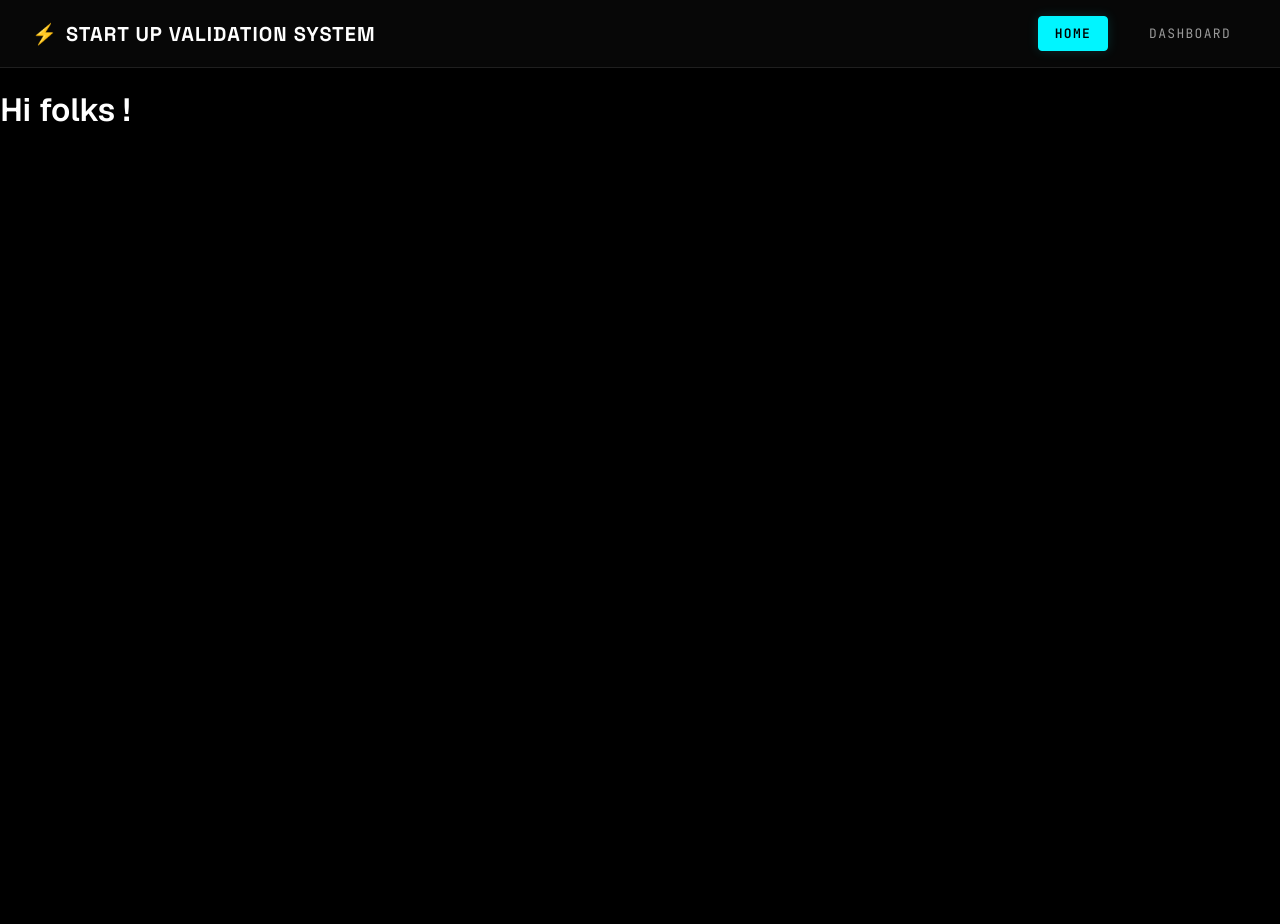
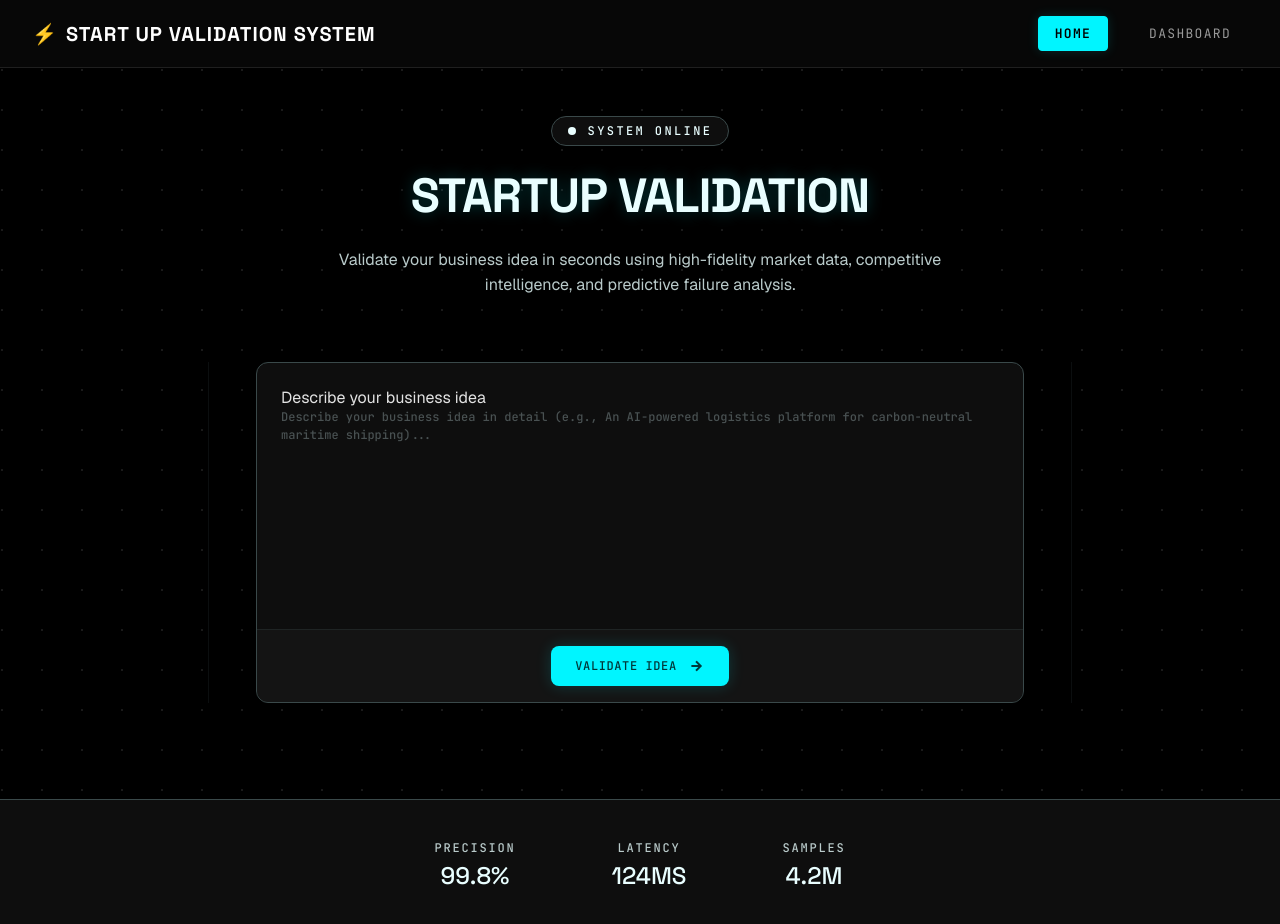
Before and after one commit to fabriziodeltufo/react-startup-val, a React (Vite) app: page / in a window 1280 px wide. Shown: the top 924 px of the page. Before the commit the page ends 800 px from the top, so only its background shows below. Built offline with nearby package versions, Linux system fonts and the light colour scheme.

Commit message:
feat: implement high-fidelity homepage layout with interactive startup validation input and decorative HUD elements

```diff
--- a/index.html
+++ b/index.html
@@ -10,6 +10,9 @@
   <link
     href="https://fonts.googleapis.com/css2?family=Space+Grotesk:wght@400;500;600;700&family=JetBrains+Mono:wght@400;500;600&family=Geist:wght@300;400;500;600&display=swap"
     rel="stylesheet">
+  <link
+    href="https://fonts.googleapis.com/css2?family=Material+Symbols+Outlined:wght,FILL@100..700,0..1&display=swap"
+    rel="stylesheet">
   <title>Startup Validator</title>
 </head>
 
--- a/src/components/HomePage.jsx
+++ b/src/components/HomePage.jsx
@@ -1,9 +1,104 @@
-import React from 'react';
+import React, { useState } from 'react';
+import { NavLink, useNavigate } from 'react-router-dom';
+import './style/HomePage.css';
 
 function HomePage() {
+  const [idea, setIdea] = useState('');
+  const navigate = useNavigate();
+
+  const handleValidate = (e) => {
+    e.preventDefault();
+    // Simulate validation and navigate to dashboard
+    navigate('/dashboard');
+  };
+
   return (
-    <div>
-      <h1>Hi folks !</h1>
+    <div className="home-page-container">
+      <main className="home-main">
+        {/* Hero Section */}
+        <section className="hero-section">
+          <div className="system-badge">
+            <span className="status-indicator">
+              <span className="animate-ping"></span>
+              <span className="bg-dot"></span>
+            </span>
+            <span className="badge-text">SYSTEM ONLINE</span>
+          </div>
+
+          <h1 className="hero-title">
+            STARTUP VALIDATION
+          </h1>
+
+          <p className="hero-subtitle">
+            Validate your business idea in seconds using high-fidelity market data, competitive intelligence, and predictive failure analysis.
+          </p>
+        </section>
+
+        {/* Input Area */}
+        <section className="input-section">
+          <form onSubmit={handleValidate} className="input-card">
+            <div className="input-body">
+              <label className="sr-only" htmlFor="idea-input">Describe your business idea</label>
+              <textarea
+                id="idea-input"
+                className="textarea-input"
+                placeholder="Describe your business idea in detail (e.g., An AI-powered logistics platform for carbon-neutral maritime shipping)..."
+                value={idea}
+                onChange={(e) => setIdea(e.target.value)}
+              />
+            </div>
+            <div className="input-footer">
+              <button type="submit" className="validate-btn">
+                VALIDATE IDEA
+                <span className="material-symbols-outlined">arrow_forward</span>
+              </button>
+            </div>
+          </form>
+
+          {/* Decorative HUD elements */}
+          <div className="hud-line-left"></div>
+          <div className="hud-line-right"></div>
+        </section>
+      </main>
+
+      {/* Footer Stats */}
+      <footer className="stats-footer">
+        <div className="stats-container">
+          <div className="stats-grid">
+            <div className="stat-item">
+              <span className="stat-label">PRECISION</span>
+              <span className="stat-val">99.8%</span>
+            </div>
+            <div className="stat-item">
+              <span className="stat-label">LATENCY</span>
+              <span className="stat-val">124MS</span>
+            </div>
+            <div className="stat-item">
+              <span className="stat-label">SAMPLES</span>
+              <span className="stat-val">4.2M</span>
+            </div>
+          </div>
+        </div>
+      </footer>
+
+      {/* Bottom Nav for Mobile */}
+      <nav className="mobile-bottom-nav">
+        <NavLink
+          to="/"
+          className={({ isActive }) => `mobile-nav-item ${isActive ? 'active' : ''}`}
+          end
+        >
+          <span className="material-symbols-outlined">home</span>
+          <span className="mobile-nav-label">HOME</span>
+        </NavLink>
+        <NavLink
+          to="/dashboard"
+          className={({ isActive }) => `mobile-nav-item ${isActive ? 'active' : ''}`}
+        >
+          <span className="material-symbols-outlined">analytics</span>
+          <span className="mobile-nav-label">DASHBOARD</span>
+        </NavLink>
+      </nav>
     </div>
   );
 }
--- /dev/null
+++ b/src/components/style/HomePage.css
@@ -0,0 +1,334 @@
+/* HomePage.css - Replicating Stitch Home Page layout exactly in Vanilla CSS */
+
+.home-page-container {
+  background-color: #000000;
+  background-image: radial-gradient(circle at 2px 2px, #1a1a1a 1px, transparent 0);
+  background-size: 40px 40px;
+  min-height: calc(100vh - 73px); /* Excludes glassmorphic header height */
+  display: flex;
+  flex-direction: column;
+  color: #e2e2e2;
+  font-family: 'Geist', sans-serif;
+  box-sizing: border-box;
+  position: relative;
+  overflow-x: hidden;
+}
+
+.home-main {
+  flex-grow: 1;
+  display: flex;
+  flex-direction: column;
+  align-items: center;
+  justify-content: center;
+  padding: 48px 32px 96px 32px;
+  max-width: 1200px;
+  margin: 0 auto;
+  width: 100%;
+  box-sizing: border-box;
+}
+
+/* Hero Section Styles */
+.hero-section {
+  text-align: center;
+  margin-bottom: 64px;
+  display: flex;
+  flex-direction: column;
+  align-items: center;
+  gap: 24px;
+}
+
+.system-badge {
+  display: inline-flex;
+  align-items: center;
+  gap: 12px;
+  padding: 6px 16px;
+  background-color: #0e0e0e;
+  border: 1px solid #3a494a;
+  border-radius: 9999px;
+}
+
+.status-indicator {
+  position: relative;
+  display: flex;
+  height: 8px;
+  width: 8px;
+}
+
+.status-indicator .animate-ping {
+  animation: ping 2s cubic-bezier(0, 0, 0.2, 1) infinite;
+  position: absolute;
+  display: inline-flex;
+  height: 100%;
+  width: 100%;
+  border-radius: 9999px;
+  background-color: #e9feff;
+  opacity: 0.75;
+}
+
+.status-indicator .bg-dot {
+  position: relative;
+  display: inline-flex;
+  border-radius: 9999px;
+  height: 8px;
+  width: 8px;
+  background-color: #e9feff;
+}
+
+@keyframes ping {
+  0% {
+    transform: scale(1);
+    opacity: 0.75;
+  }
+  70%, 100% {
+    transform: scale(3);
+    opacity: 0;
+  }
+}
+
+.badge-text {
+  font-family: 'JetBrains Mono', monospace;
+  font-size: 12px;
+  font-weight: 500;
+  color: #e9feff;
+  letter-spacing: 0.2em;
+}
+
+.hero-title {
+  font-family: 'Space Grotesk', sans-serif;
+  font-size: 48px;
+  font-weight: 700;
+  color: #e9feff;
+  text-shadow: 0 0 15px rgba(0, 220, 229, 0.25);
+  letter-spacing: -0.02em;
+  text-transform: uppercase;
+  margin: 0;
+}
+
+@media (max-width: 768px) {
+  .hero-title {
+    font-size: 32px;
+  }
+}
+
+.hero-subtitle {
+  font-family: 'Geist', sans-serif;
+  font-size: 16px;
+  line-height: 1.6;
+  color: #b9caca;
+  max-width: 672px;
+  margin: 0 auto;
+}
+
+/* Input Area Styles */
+.input-section {
+  width: 100%;
+  max-width: 768px;
+  position: relative;
+}
+
+.input-card {
+  background-color: #0e0e0e;
+  border: 1px solid #3a494a;
+  border-radius: 12px;
+  overflow: hidden;
+  transition: border-color 0.3s ease, box-shadow 0.3s ease;
+}
+
+.input-card:focus-within {
+  border-color: #00dce5;
+  box-shadow: 0 0 15px rgba(0, 220, 229, 0.2);
+}
+
+.input-body {
+  padding: 24px;
+}
+
+.textarea-input {
+  width: 100%;
+  height: 192px;
+  background: transparent;
+  border: none;
+  color: #e2e2e2;
+  font-family: 'JetBrains Mono', monospace;
+  font-size: 12px;
+  font-weight: 500;
+  line-height: 1.5;
+  resize: none;
+  outline: none;
+  padding: 0;
+  box-sizing: border-box;
+}
+
+.textarea-input::placeholder {
+  color: rgba(132, 148, 149, 0.5);
+}
+
+.input-footer {
+  padding: 16px;
+  border-top: 1px solid rgba(58, 73, 74, 0.3);
+  background-color: rgba(27, 27, 27, 0.5);
+  display: flex;
+  justify-content: center;
+}
+
+.validate-btn {
+  background-color: #00f5ff;
+  color: #003739;
+  font-family: 'JetBrains Mono', monospace;
+  font-size: 12px;
+  font-weight: 500;
+  letter-spacing: 0.05em;
+  padding: 12px 24px;
+  border: none;
+  border-radius: 8px;
+  cursor: pointer;
+  display: flex;
+  align-items: center;
+  gap: 12px;
+  transition: all 0.25s cubic-bezier(0.4, 0, 0.2, 1);
+  box-shadow: 0 0 15px rgba(0, 220, 229, 0.2);
+}
+
+.validate-btn:hover {
+  background-color: #63f7ff;
+  box-shadow: 0 0 20px rgba(0, 220, 229, 0.4);
+}
+
+.validate-btn:active {
+  transform: scale(0.95);
+}
+
+.validate-btn .material-symbols-outlined {
+  font-size: 16px;
+  font-weight: bold;
+}
+
+/* Decorative HUD Elements */
+.hud-line-left,
+.hud-line-right {
+  position: absolute;
+  top: 0;
+  height: 100%;
+  width: 1px;
+  display: none;
+}
+
+.hud-line-left {
+  left: -48px;
+  border-left: 1px solid rgba(58, 73, 74, 0.2);
+}
+
+.hud-line-right {
+  right: -48px;
+  border-right: 1px solid rgba(58, 73, 74, 0.2);
+}
+
+@media (min-width: 1024px) {
+  .hud-line-left,
+  .hud-line-right {
+    display: block;
+  }
+}
+
+/* Stats Footer Styles */
+.stats-footer {
+  width: 100%;
+  background-color: #0e0e0e;
+  border-top: 1px solid #3a494a;
+  padding: 40px 0;
+  margin-top: auto;
+}
+
+.stats-container {
+  max-width: 1200px;
+  margin: 0 auto;
+  padding: 0 32px;
+  display: flex;
+  justify-content: center;
+}
+
+.stats-grid {
+  display: flex;
+  flex-wrap: wrap;
+  justify-content: center;
+  gap: 48px;
+  width: 100%;
+}
+
+@media (min-width: 768px) {
+  .stats-grid {
+    gap: 96px;
+  }
+}
+
+.stat-item {
+  display: flex;
+  flex-direction: column;
+  gap: 8px;
+  align-items: center;
+}
+
+.stat-label {
+  font-family: 'JetBrains Mono', monospace;
+  font-size: 12px;
+  font-weight: 500;
+  color: #b9caca;
+  letter-spacing: 0.15em;
+  text-transform: uppercase;
+}
+
+.stat-val {
+  font-family: 'Space Grotesk', sans-serif;
+  font-size: 24px;
+  font-weight: 500;
+  color: #e9feff;
+  line-height: 1.0;
+}
+
+/* Bottom Nav for Mobile Screen compliance */
+.mobile-bottom-nav {
+  display: flex;
+  justify-content: space-around;
+  align-items: center;
+  position: fixed;
+  bottom: 0;
+  left: 0;
+  width: 100%;
+  padding: 12px 16px;
+  background-color: rgba(19, 19, 19, 0.95);
+  backdrop-filter: blur(20px);
+  -webkit-backdrop-filter: blur(20px);
+  border-top: 1px solid #3a494a;
+  z-index: 50;
+  box-sizing: border-box;
+}
+
+@media (min-width: 769px) {
+  .mobile-bottom-nav {
+    display: none;
+  }
+}
+
+.mobile-nav-item {
+  display: flex;
+  flex-direction: column;
+  align-items: center;
+  justify-content: center;
+  color: #b9caca;
+  text-decoration: none;
+  padding: 8px 24px;
+  border-radius: 12px;
+  transition: all 0.2s ease;
+}
+
+.mobile-nav-item.active {
+  color: #e9feff;
+  background-color: rgba(233, 254, 255, 0.1);
+}
+
+.mobile-nav-label {
+  font-family: 'JetBrains Mono', monospace;
+  font-size: 12px;
+  font-weight: 500;
+  margin-top: 4px;
+}
```
